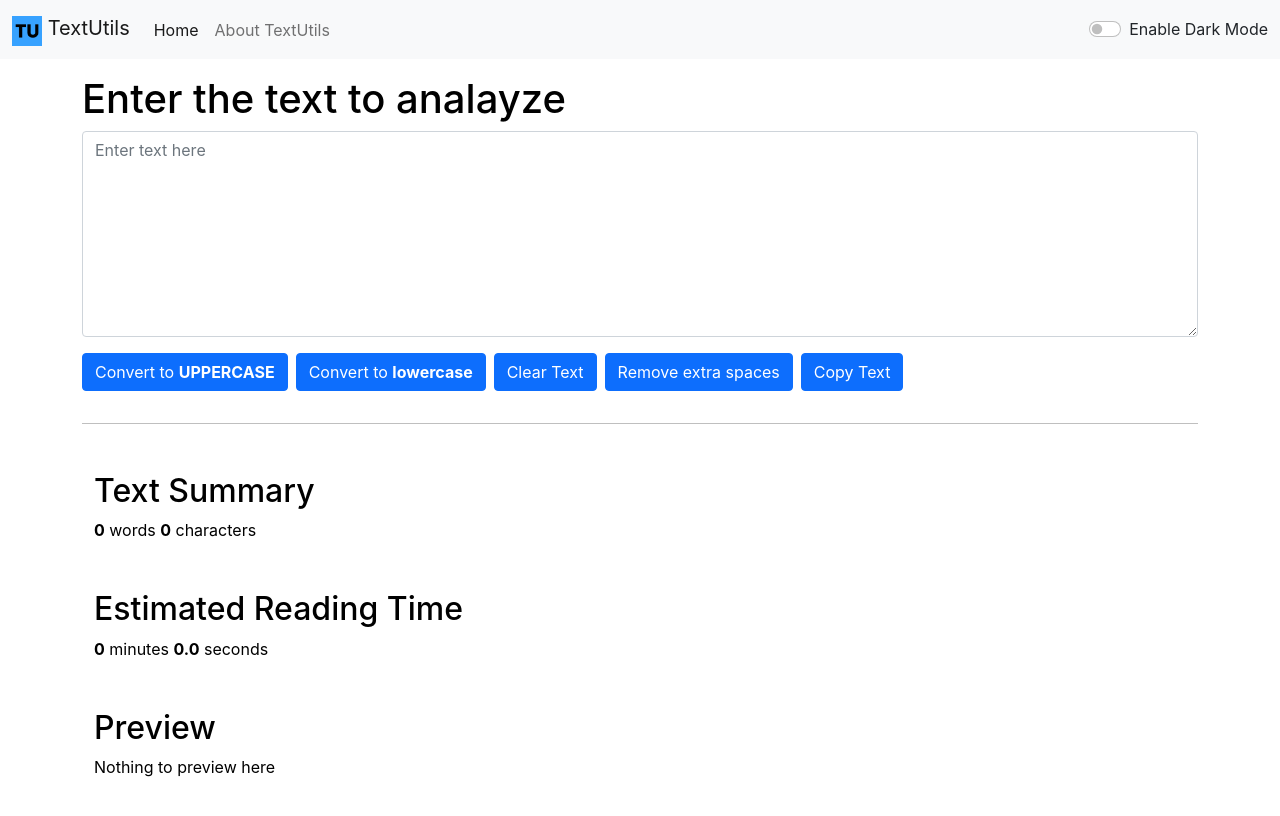
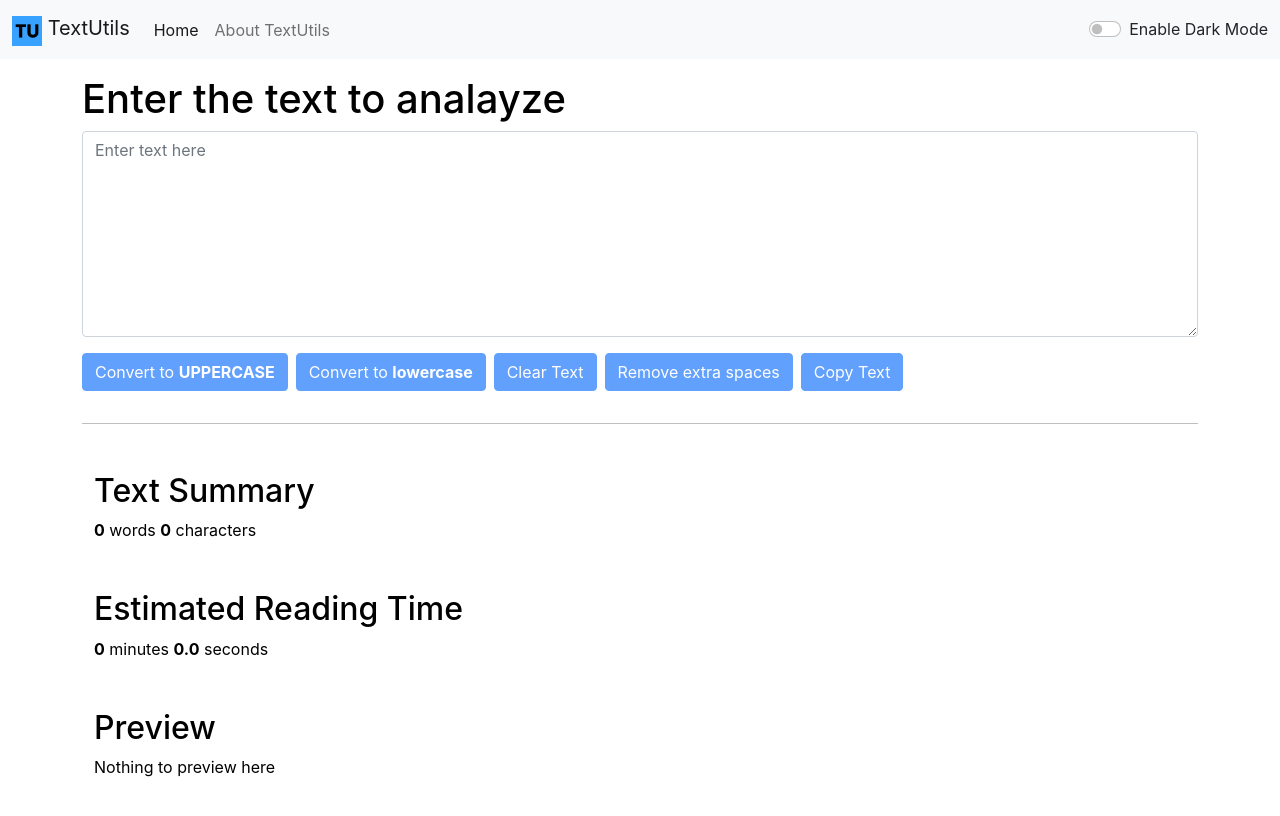
Before and after one commit to ItachiUchiha5277/textutils, a React (Create React App) app: page / in a window 1280 px wide. Shown: the top 816 px of the page. Built offline with nearby package versions, Linux system fonts and the light colour scheme.

Commit message:
Added disabled state of buttons

```diff
--- a/src/components/TextForm.js
+++ b/src/components/TextForm.js
@@ -44,21 +44,6 @@ export default function TextForm(props) {
     let second = '0.' + minutes.toString().split('.')[1]
     let final = parseFloat(second) * 60
 
-    const disableButtons = (btns) => {
-        btns.forEach((btn) => {
-            btn.setAttribute("disabled", "disabled")
-        })
-    }
-
-    if (text.length === 0) {
-        disableButtons(document.querySelectorAll('.btn'))
-    }
-    else {
-        document.querySelectorAll('.btn').forEach((btn) => {
-            btn.removeAttribute("disabled", "disabled")
-        })
-    }
-
     return (
         <>
             <div>
@@ -67,15 +52,15 @@ export default function TextForm(props) {
 
                     <textarea className="form-control" id="exampleFormControlTextarea1" id="textarea" rows="8" placeholder="Enter text here" value={text} onChange={handleOnChange} style={{ backgroundColor: props.mode === 'dark' ? '#1f232e' : 'white', color: props.mode === 'dark' ? 'white' : 'black' }}></textarea>
 
-                    <button type="button" onClick={handleUpClick} className={`btn btn-${props.mode==='dark'?'dark':'primary'} my-3`}>Convert to <b>UPPERCASE</b> </button>
+                    <button type="button" disabled={text.length===0} onClick={handleUpClick} className={`btn btn-${props.mode==='dark'?'dark':'primary'} my-3`}>Convert to <b>UPPERCASE</b> </button>
 
-                    <button type="button" onClick={handleLoClick} className={`btn btn-${props.mode==='dark'?'dark':'primary'} my-3 mx-2`}>Convert to <b>lowercase</b> </button>
+                    <button type="button" disabled={text.length===0} onClick={handleLoClick} className={`btn btn-${props.mode==='dark'?'dark':'primary'} my-3 mx-2`}>Convert to <b>lowercase</b> </button>
 
-                    <button type="button" className={`btn btn-${props.mode==='dark'?'dark':'primary'} my-3`} onClick={clearText}>Clear Text</button>
+                    <button type="button" disabled={text.length===0} className={`btn btn-${props.mode==='dark'?'dark':'primary'} my-3`} onClick={clearText}>Clear Text</button>
 
-                    <button type="button" className={`btn btn-${props.mode==='dark'?'dark':'primary'} my-3 mx-2`} onClick={removeExtraSpaces}>Remove extra spaces</button>
+                    <button type="button" disabled={text.length===0} className={`btn btn-${props.mode==='dark'?'dark':'primary'} my-3 mx-2`} onClick={removeExtraSpaces}>Remove extra spaces</button>
 
-                    <button type="button" className={`btn btn-${props.mode==='dark'?'dark':'primary'} my-3`} onClick={copyText}>Copy Text</button>
+                    <button type="button" disabled={text.length===0} className={`btn btn-${props.mode==='dark'?'dark':'primary'} my-3`} onClick={copyText}>Copy Text</button>
                 </div>
                 <hr style={{ color: props.mode === 'dark' ? 'white' : 'black' }} />
                 <div style={{ color: props.mode === 'dark' ? 'white' : 'black' }}>
```
Also changed, not shown: src/index.css (line endings or trailing spaces).
